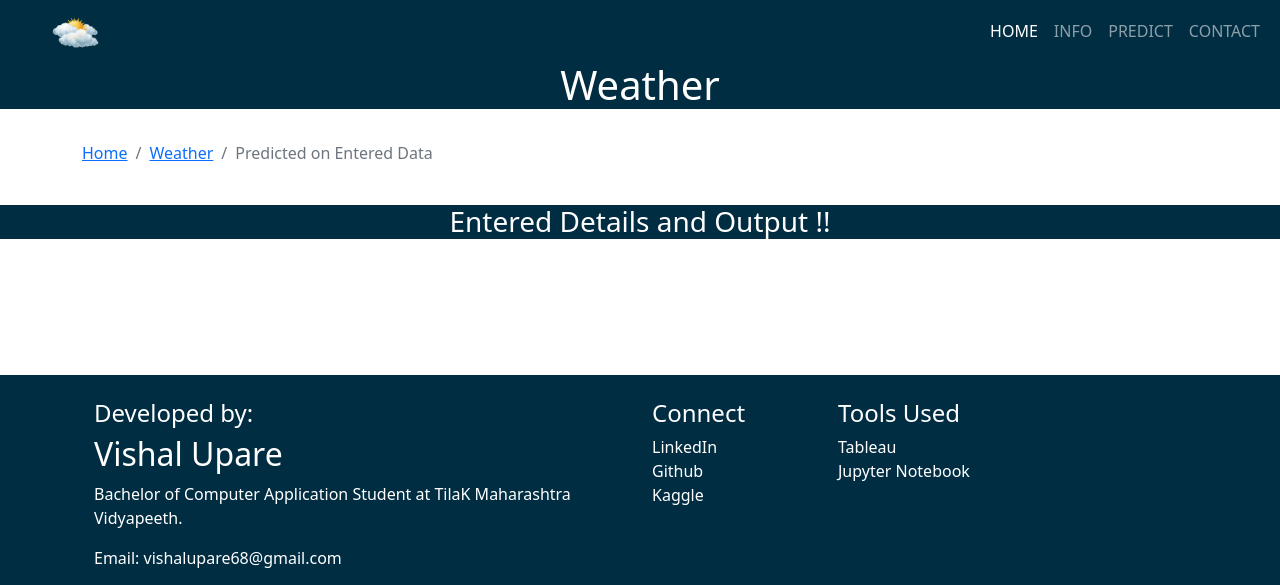
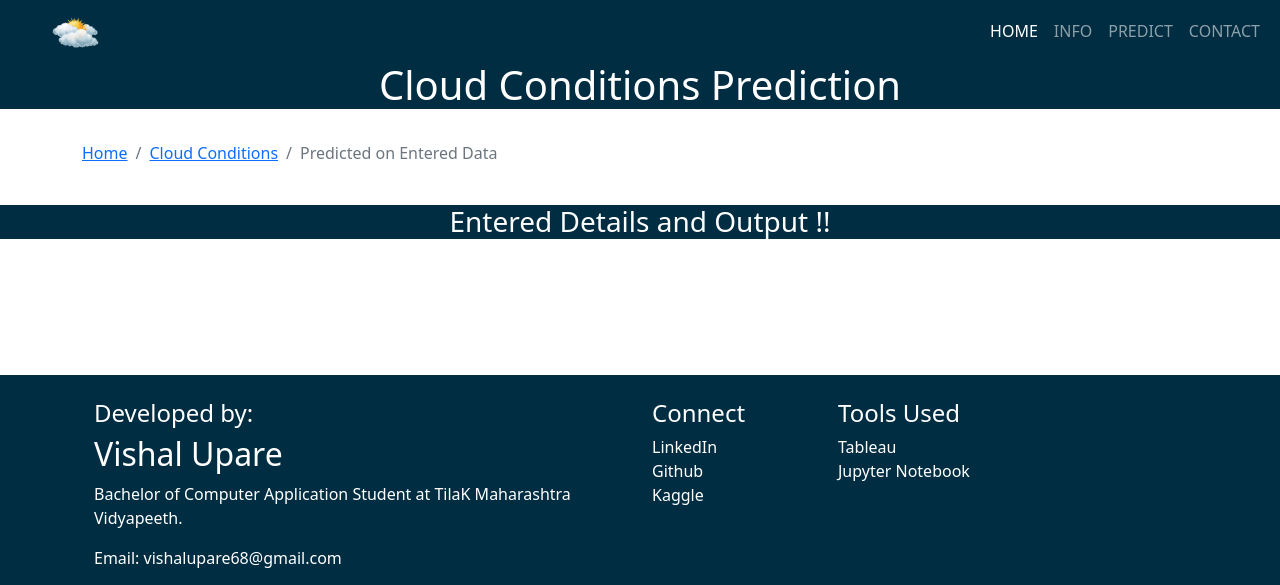
Before and after one commit to vish-68/Cloud-Conditions, a Flask app: template templates/predictresult.html in a window 1280 px wide. Shown: the top 585 px of the page. Run offline with Flask 2, Linux system fonts and the light colour scheme; the template is opened without the code that fills it, so the values that code supplies are empty; parts of the project's set-up code (start-up, migrations or seed data) failed here and were passed over.

Commit message:
Update predictresult.html

```diff
--- a/templates/predictresult.html
+++ b/templates/predictresult.html
@@ -88,14 +88,14 @@
         </div>
     </nav>
     <div style="background-color: rgb(0,45,66); text-align: center;color: white;">
-        <h1>Weather</h1>
+        <h1>Cloud Conditions Prediction</h1>
     </div>
     <br>
     <div class="container" id='breadcrumb'>
         <nav aria-label="breadcrumb">
             <ol class="breadcrumb">
                 <li class="breadcrumb-item"><a href="/" id="links">Home</a></li>
-                <li class="breadcrumb-item"><a href="/Predict" id="links">Weather</a></li>
+                <li class="breadcrumb-item"><a href="/Predict" id="links">Cloud Conditions</a></li>
                 <li class="breadcrumb-item active" aria-current="page">Predicted on Entered Data</li>
             </ol>
         </nav>
```
